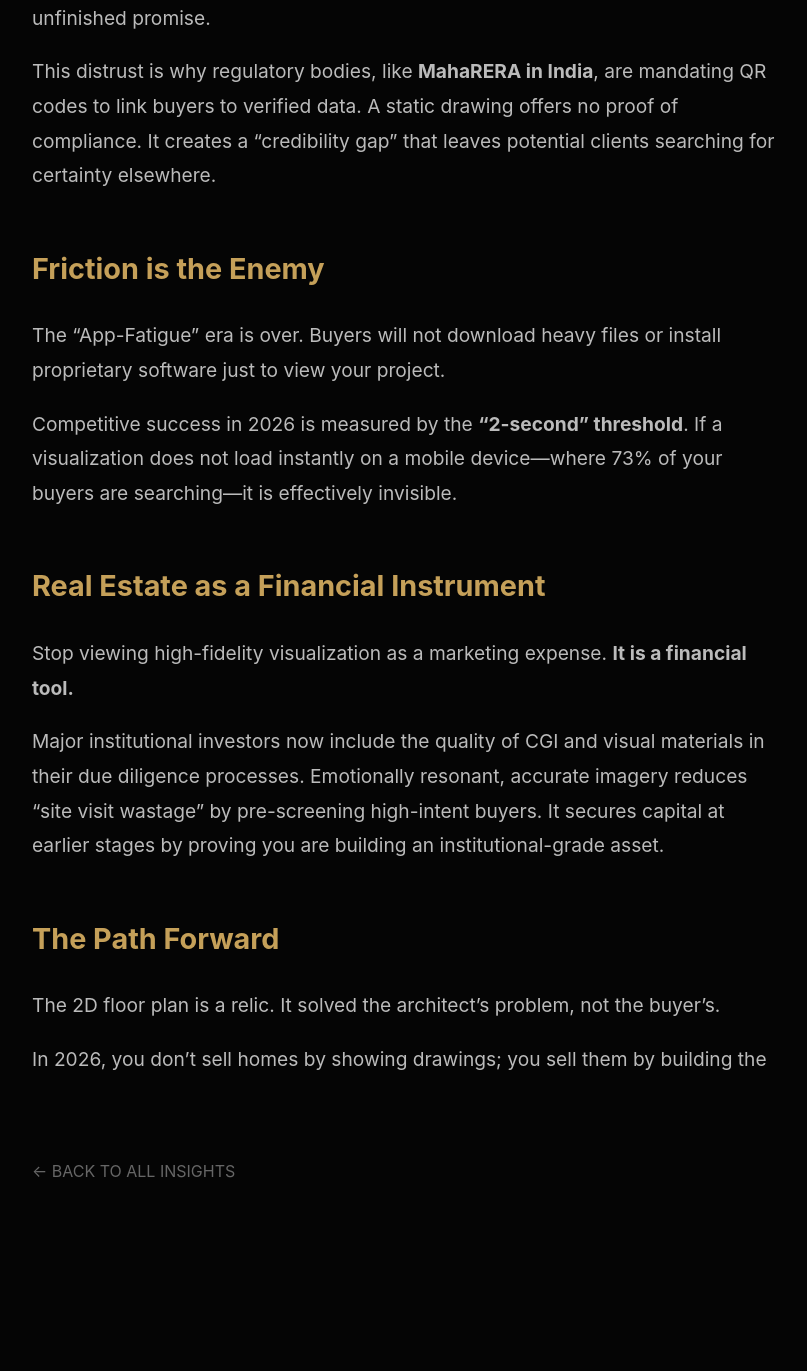
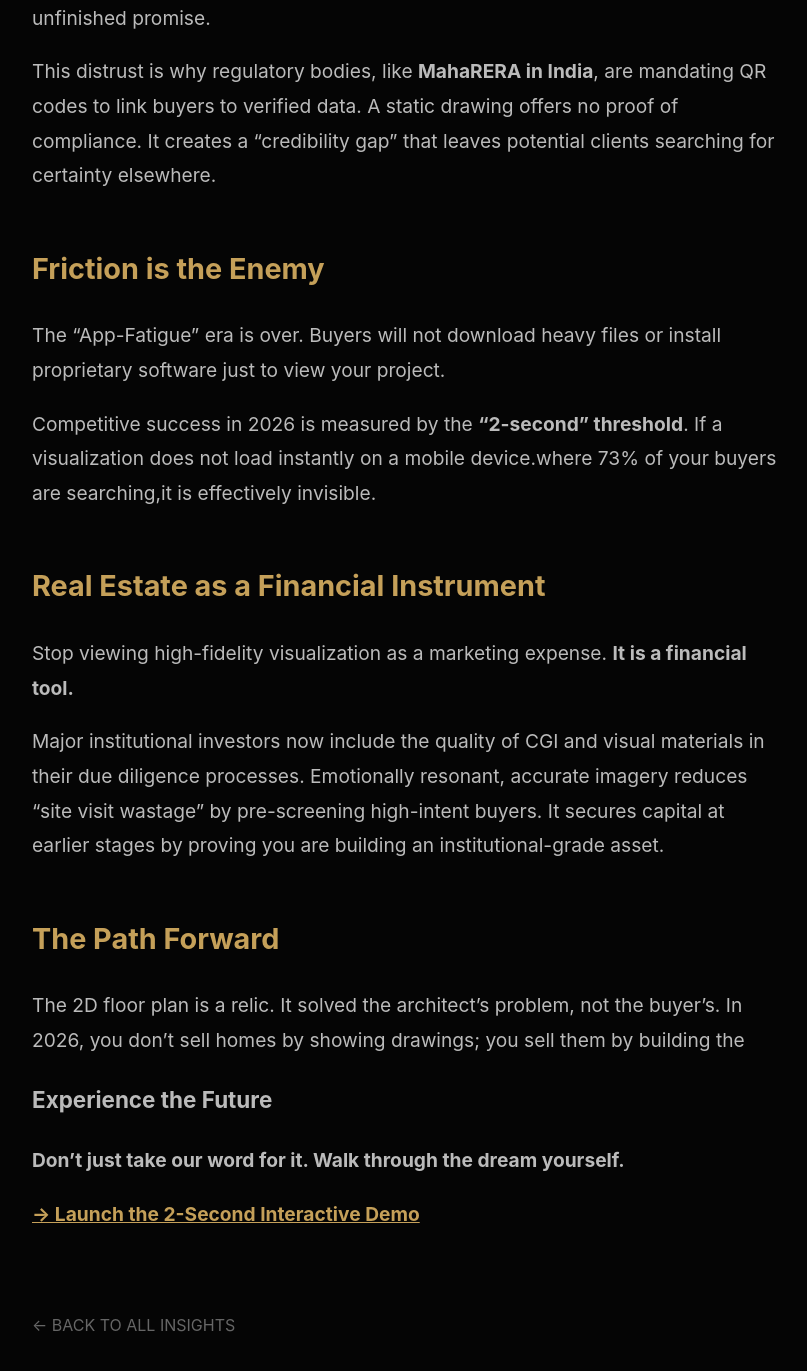
Before and after one commit to sandmotions-create/sandmotion-site, a Jekyll site: the page built from _posts/2026-03-19-2d-floor-plan-dead.md, in a window 1280 px wide and 1400 px high, scrolled down 742 px. Shown: the top 1371 px of the window, without its empty margins (233-1040 px from the left). Built offline with Jekyll 4.4.1, drawn with Linux system fonts in a browser that asks for light colours; before the commit the page ends 1987 px from its top, so only the background shows below that; some of the changed text lies outside the part shown.

Commit message:
Add files via upload

```diff
--- a/_posts/2026-03-19-2d-floor-plan-dead.md
+++ b/_posts/2026-03-19-2d-floor-plan-dead.md
@@ -11,7 +11,7 @@ We are shifting toward a digital-first ecosystem where technology defines value.
 
 ## The Credibility Gap
 
-Modern buyers—especially tech-native Millennials and Gen Z—demand transparency. When they look at a static image, they see risk. They see an unfinished promise.
+Modern buyers especially tech-native Millennials and Gen Z demand transparency. When they look at a static image, they see risk. They see an unfinished promise.
 
 This distrust is why regulatory bodies, like **MahaRERA in India**, are mandating QR codes to link buyers to verified data. A static drawing offers no proof of compliance. It creates a "credibility gap" that leaves potential clients searching for certainty elsewhere.
 
@@ -19,7 +19,7 @@ This distrust is why regulatory bodies, like **MahaRERA in India**, are mandatin
 
 The "App-Fatigue" era is over. Buyers will not download heavy files or install proprietary software just to view your project.
 
-Competitive success in 2026 is measured by the **"2-second" threshold**. If a visualization does not load instantly on a mobile device—where 73% of your buyers are searching—it is effectively invisible.
+Competitive success in 2026 is measured by the **"2-second" threshold**. If a visualization does not load instantly on a mobile device.where 73% of your buyers are searching,it is effectively invisible.
 
 ## Real Estate as a Financial Instrument
 
@@ -30,5 +30,9 @@ Major institutional investors now include the quality of CGI and visual material
 ## The Path Forward
 
 The 2D floor plan is a relic. It solved the architect’s problem, not the buyer’s.
+In 2026, you don't sell homes by showing drawings; you sell them by building the
 
-In 2026, you don't sell homes by showing drawings; you sell them by building the
+### Experience the Future
+**Don't just take our word for it. Walk through the dream yourself.**
+
+[**→ Launch the 2-Second Interactive Demo**](https://sandmotiondemo.netlify.app/)
```
